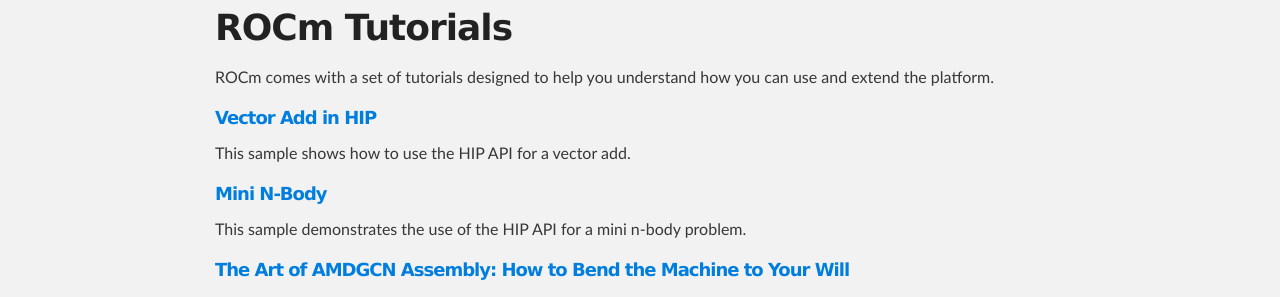
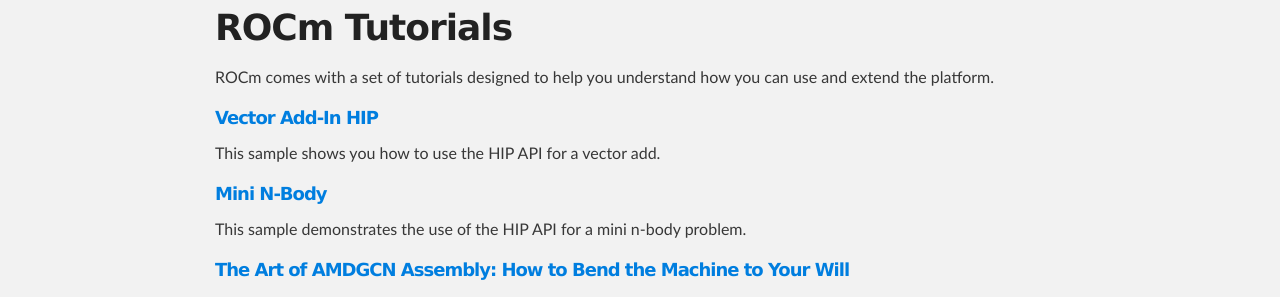
Before and after one commit to ROCm/ROCm.github.io, a Jekyll site: the page tutorials.html, which Jekyll copies as it is, in a window 1280 px wide. Shown: the part 367-664 px from the top of the page. Built offline with Jekyll 4.4.1, drawn with Linux system fonts in a browser that asks for light colours.

Commit message:
Update tutorials.html

```diff
--- a/tutorials.html
+++ b/tutorials.html
@@ -61,8 +61,8 @@
 <h1 id="ROCm-tutorials">ROCm Tutorials</h1>
 <p>ROCm comes with a set of tutorials designed to help you understand how you can use and extend the platform.</p>
 <div class="figure">
-<h5 id="Vector-Add"><a href="https://github.com/GPUOpen-ProfessionalCompute-Tools/HIP-Examples/tree/master/vectorAdd">Vector Add in HIP</a></h5>
-<p>This sample shows how to use the HIP API for a vector add.</p>
+<h5 id="Vector-Add"><a href="https://github.com/GPUOpen-ProfessionalCompute-Tools/HIP-Examples/tree/master/vectorAdd">Vector Add-In HIP</a></h5>
+<p>This sample shows you how to use the HIP API for a vector add.</p>
 </div>
 <div class="figure">
 <h5 id="n-body"> <a href="https://github.com/GPUOpen-ProfessionalCompute-Tools/HIP-Examples/tree/master/mini-nbody">Mini N-Body</a></a></h5>
```
